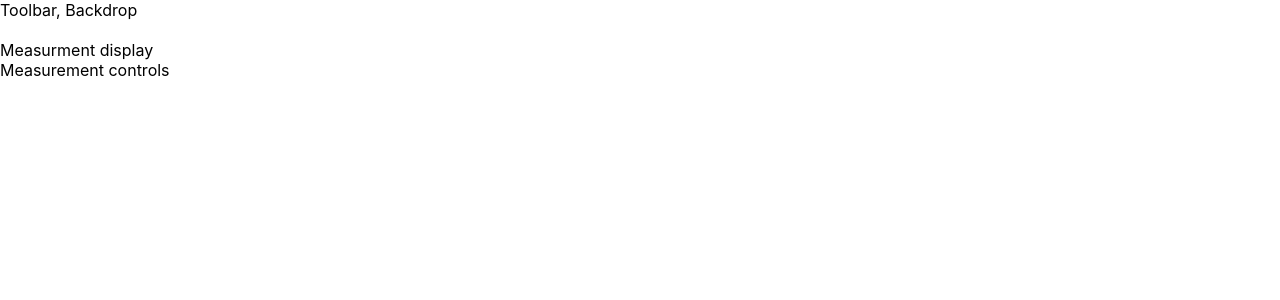
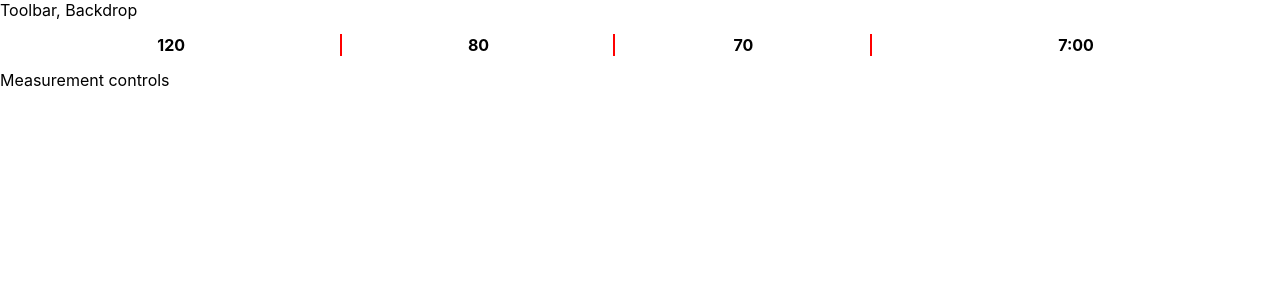
Before and after one commit to JanekJaniak/sanus, a React (Create React App) app: page / in a window 1280 px wide. Shown: the top 300 px of the page. Built offline with nearby package versions, Linux system fonts and the light colour scheme.

Commit message:
Add MeasureDisplay component

```diff
--- a/src/App.js
+++ b/src/App.js
@@ -3,7 +3,7 @@ import React, {Component} from 'react'
 import './App.css';
 
 import Layout from './components/Layout/Layout'
-import HeartMonitor from './containers/HeartMonitor';
+import HeartMonitor from './containers/HeartMonitor/HeartMonitor';
 
 class App extends Component {
   render() {
--- /dev/null
+++ b/src/components/HeartMonitorComps/MeasureDisplay/MeasureDisplay.js
@@ -0,0 +1,20 @@
+import React from 'react';
+
+import styles from './mdStyles.module.css'
+
+const measureDisplay = (props) => {
+  return (
+    <table className={styles.table}>
+      <tbody>
+        <tr>
+          <th className={styles.inner}>120</th>
+          <th className={styles.inner}>80</th>
+          <th className={styles.inner}>70</th>
+          <th>7:00</th>
+        </tr>
+      </tbody>
+    </table>
+  )
+};
+
+export default measureDisplay;
--- /dev/null
+++ b/src/components/HeartMonitorComps/MeasureDisplay/mdStyles.module.css
@@ -0,0 +1,11 @@
+.table {
+  width: 100%;
+  margin-bottom: 12px;
+}
+
+.inner {
+  border: none;
+  border-right-color: red;
+  border-right-style: solid;
+  border-right-width: 2px;
+}
--- a/src/components/Layout/layoutStyles.module.css
+++ b/src/components/Layout/layoutStyles.module.css
@@ -1,3 +1,3 @@
 .mainContent {
-  margin-top: 20px;
+  margin-top: 12px;
 }
--- a/src/components/MainButton/mainButtonStyles.module.css
+++ /dev/null
@@ -1,6 +0,0 @@
-.button {
-  height: 80px;
-  width: 80px;
-  margin: 5px;
-  font-size: medium;
-}
--- a/src/containers/HeartMonitor.js
+++ b/src/containers/HeartMonitor/HeartMonitor.js
@@ -1,12 +1,13 @@
 import React, {Component} from 'react';
 
-import Aux from '../../src/hoc/Aux'
+import Aux from '../../hoc/Aux';
+import MeasureDisplay from '../../components/HeartMonitorComps/MeasureDisplay/MeasureDisplay'
 
 class HeartMonitor extends Component {
   render () {
     return (
       <Aux>
-        <div>Measurment display</div>
+        <MeasureDisplay />
         <div>Measurement controls</div>
       </Aux>
 
```
Also changed, not shown: src/components/MainButton/MainButton.js (deleted, +0 -18 lines).
